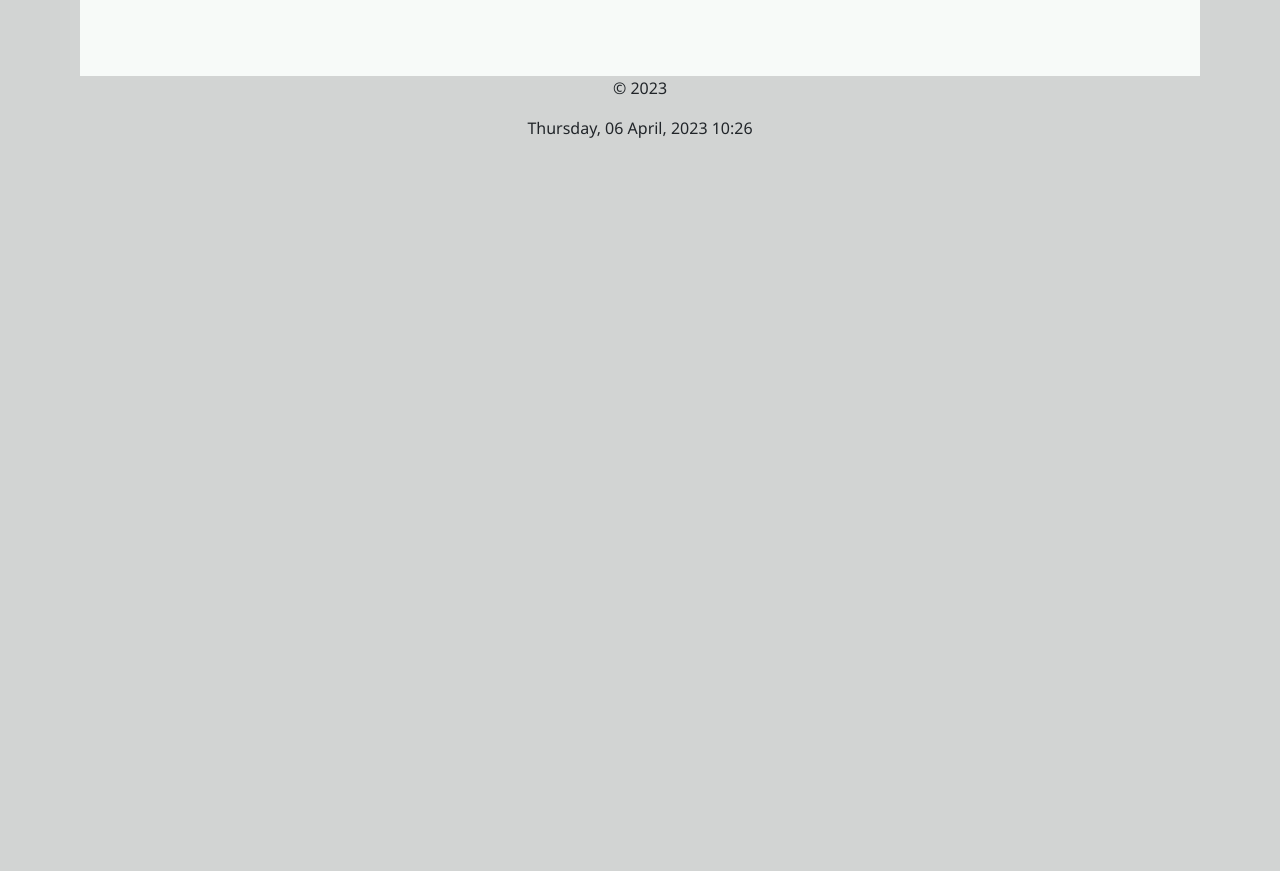
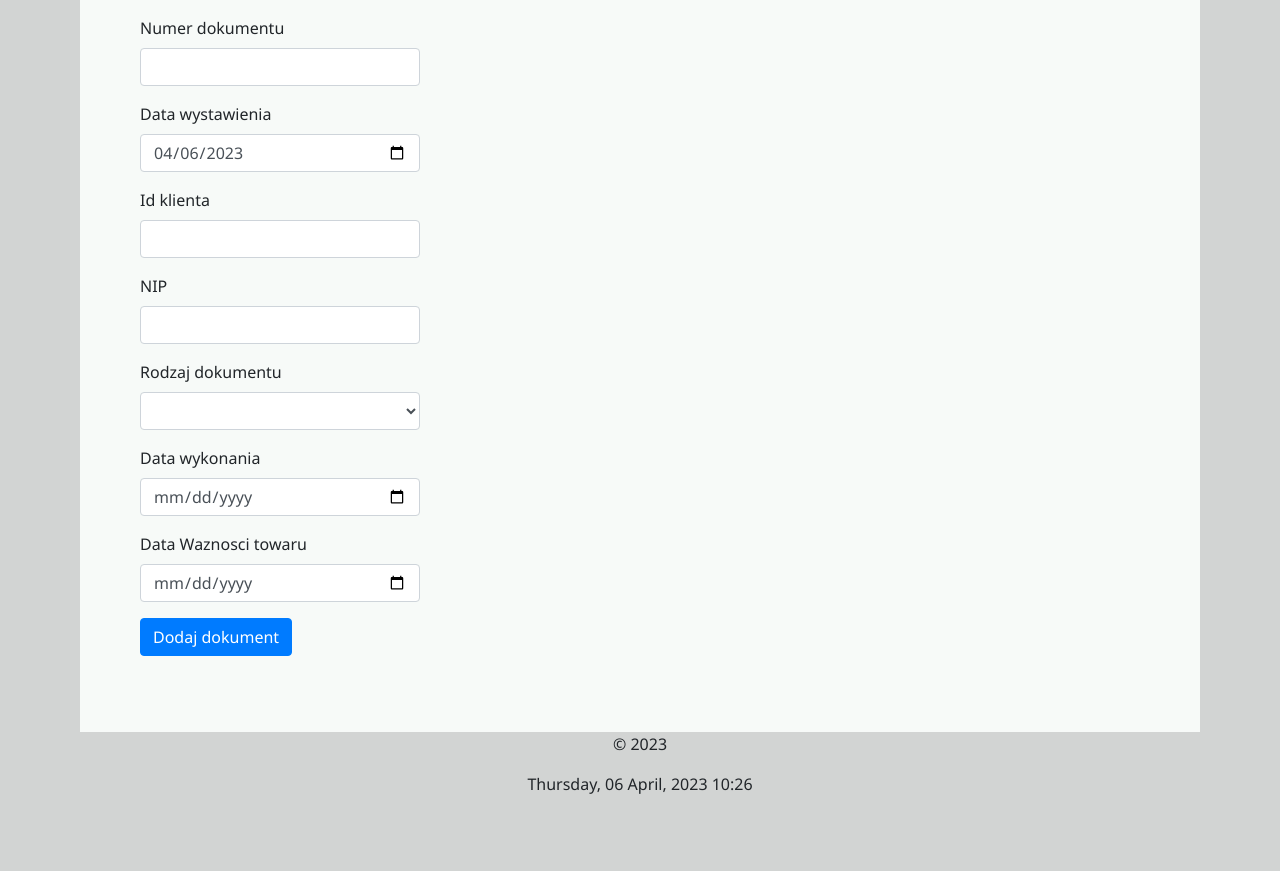
Before and after one commit to Grgor92/Aplikacja-Baz-Danych-Projekt, a Flask app: page /dokumenty in a window 1280 px wide. Shown: the part 520-1391 px from the top of the page. Before the commit the page ends 658 px from the top, so only its background shows below. Run offline with Flask 3, Linux system fonts and the light colour scheme; data that the repository does not hold is empty; parts of the project's set-up code (start-up, migrations or seed data) failed here and were passed over; some libraries are stand-ins or nearby versions.

Commit message:
zmiany w formularzu

```diff
--- a/SimpleData-Projekt/SimpleData/forms.py
+++ b/SimpleData-Projekt/SimpleData/forms.py
@@ -1,9 +1,10 @@
 from flask_wtf import FlaskForm
 from flask_sqlalchemy import SQLAlchemy
 from wtforms_sqlalchemy.fields import QuerySelectField
-from wtforms import StringField, PasswordField, SubmitField, SelectField, IntegerField, DateField #importujemy odpowiednie elemnety aby móc sprawdzić poprawność formularza
+from wtforms import StringField, PasswordField, SubmitField, SelectField, IntegerField, DateField, HiddenField #importujemy odpowiednie elemnety aby móc sprawdzić poprawność formularza
 from wtforms.validators import DataRequired, Length, Email, EqualTo, ValidationError, Optional
-from .tabele import Uzytkownicy, Kontrahenci
+from .tabele import Uzytkownicy, Kontrahenci, Dokumenty
+from datetime import date
 
 class RegistrationForm(FlaskForm):  #tworzymy klasę o odppowiedniej nazwie
     Nazwa = StringField('Nazwa', validators=[DataRequired(), Length(min=6, max=20)])    #tworzymy pola i definjujemy typ zmiennej, oraz dodajemy poprawności jakie ma zawierać pole
@@ -34,6 +35,7 @@ class dok_historyczne(FlaskForm):
     rodzaj = SelectField('Dokument', choices=[('', ''),('WZ', 'WZ'), ('PZ', 'PZ')], validators = [Optional()])
     data_wyk = DateField('Data wykonania', validators = [Optional()])
     nazwa_kon = QuerySelectField('Kontrahent', query_factory=lambda: Kontrahenci.query.all(), get_label='nazwa_firmy', allow_blank=True, validators=[Optional()])
+    form_type = HiddenField(default='dok_historyczne')
     submit = SubmitField('Wyszukaj')
 
 class kontrahenci(FlaskForm):
@@ -76,3 +78,44 @@ class moje_ustawienia(FlaskForm):
     password = PasswordField('Hasło', validators=[DataRequired()])
     password2 = PasswordField('Powtórz hasło', validators=[DataRequired(), EqualTo('password')])
     submit = SubmitField('Zapisz')
+
+#class Dodaj_dok(FlaskForm):
+#    numer_dok = IntegerField('Numer dokumentu', validators = [Optional()])
+#    data_wys = DateField('Data wystawienia', validators = [Optional()])
+#    id_klienta = IntegerField('Id klienta', validators = [Optional()])
+#    nip = IntegerField('NIP', validators = [Optional()])
+#    rodzaj = SelectField('Dokument', choices=[('', ''),('WZ', 'WZ'), ('PZ', 'PZ')], validators = [Optional()])
+#    data_wyk = DateField('Data wykonania', validators = [Optional()])
+#    nazwa_kon = QuerySelectField('Kontrahent', query_factory=lambda: Kontrahenci.query.all(), get_label='nazwa_firmy', allow_blank=True, validators=[Optional()])
+#    submit = SubmitField('Wyszukaj')
+
+class DodajDokumentForm(FlaskForm):
+    numer_dok2 = IntegerField('Numer dokumentu', validators=[DataRequired()])
+    data_wys2 = DateField('Data wystawienia', default=date.today(), validators=[DataRequired()])
+    id_klienta2 = IntegerField('Id klienta', validators=[DataRequired()])
+    nip2 = IntegerField('NIP', validators=[DataRequired()])
+    rodzaj2 = SelectField('Rodzaj dokumentu', choices=[('', ''), ('WZ', 'WZ'), ('PZ', 'PZ')], validators=[DataRequired()])
+    data_wyk2 = DateField('Data wykonania', validators=[Optional()])
+    data_waz2 = DateField('Data Waznosci towaru ', validators=[DataRequired()])
+    kontrahent2 = QuerySelectField('Kontrahent', query_factory=lambda: Kontrahenci.query.all(), get_label='nazwa_firmy', allow_blank=True, validators=[DataRequired()])
+    form_type = HiddenField(default='DodajDokumentForm')
+    submit2 = SubmitField('Dodaj dokument')
+
+    def validate(self, **kwargs):
+        # Perform general form validation
+        if not FlaskForm.validate(self):
+            return False
+
+        # Check if the document number already exists in the database
+        existing_doc = Dokumenty.query.filter_by(numer_dokumentu=self.numer_dok.data).first()
+        if existing_doc:
+            self.numer_dok.errors.append('Numer dokumentu już istnieje.')
+            return False
+
+        # Check if either id_klienta or nip is provided
+        if not self.id_klienta.data and not self.nip.data:
+            self.id_klienta.errors.append('Podaj numer klienta lub NIP.')
+            self.nip.errors.append('Podaj numer klienta lub NIP.')
+            return False
+
+        return True
--- a/SimpleData-Projekt/SimpleData/templates/dokumenty.html
+++ b/SimpleData-Projekt/SimpleData/templates/dokumenty.html
@@ -96,4 +96,60 @@
     </table>
 
 </div>
+<form method="POST" action="">
+    {{ form2.hidden_tag() }}
+    <div class="form-group">
+        {{ form2.numer_dok2.label(class="control-label") }}
+        {{ form2.numer_dok2(class="form-control") }}
+        {% if form.numer_dok.errors %}
+        <span class="text-danger">{{ form2.numer_dok2.errors|join(', ') }}</span>
+        {% endif %}
+    </div>
+    <div class="form-group">
+        {{ form2.data_wys2.label(class="control-label") }}
+        {{ form2.data_wys2(class="form-control") }}
+        {% if form.data_wys.errors %}
+        <span class="text-danger">{{ form2.data_wys2.errors|join(', ') }}</span>
+        {% endif %}
+    </div>
+    <div class="form-group">
+        {{ form2.id_klienta2.label(class="control-label") }}
+        {{ form2.id_klienta2(class="form-control") }}
+        {% if form.id_klienta.errors %}
+        <span class="text-danger">{{ form2.id_klienta2.errors|join(', ') }}</span>
+        {% endif %}
+    </div>
+    <div class="form-group">
+        {{ form2.nip2.label(class="control-label") }}
+        {{ form2.nip2(class="form-control") }}
+        {% if form.nip.errors %}
+        <span class="text-danger">{{ form2.nip2.errors|join(', ') }}</span>
+        {% endif %}
+    </div>
+    <div class="form-group">
+        {{ form2.rodzaj2.label(class="control-label") }}
+        {{ form2.rodzaj2(class="form-control") }}
+        {% if form.rodzaj.errors %}
+        <span class="text-danger">{{ form2.rodzaj2.errors|join(', ') }}</span>
+        {% endif %}
+    </div>
+    <div class="form-group">
+        {{ form2.data_wyk2.label(class="control-label") }}
+        {{ form2.data_wyk2(class="form-control") }}
+        {% if form.data_wyk.errors %}
+        <span class="text-danger">{{ form2.data_wyk2.errors|join(', ') }}</span>
+        {% endif %}
+    </div>
+    <div class="form-group">
+        {{ form2.data_waz2.label(class="control-label") }}
+        {{ form2.data_waz2(class="form-control") }}
+        {% if form.data_wyk.errors %}
+        <span class="text-danger">{{ form2.data_waz2.errors|join(', ') }}</span>
+        {% endif %}
+    </div>
+    <div class="form-group">
+        {{ form2.submit2(class="btn btn-primary") }}
+    </div>
+</form>
+
 {%endblock%}
--- a/SimpleData-Projekt/SimpleData/views.py
+++ b/SimpleData-Projekt/SimpleData/views.py
@@ -3,7 +3,7 @@ from asyncio.windows_events import NULL
 from flask import render_template, jsonify, redirect, url_for, flash, session, request, Flask
 from SimpleData import app
 from datetime import datetime
-from .forms import RegistrationForm, LoginForm, przeszukiwanie_d, dok_historyczne, kontrahenci, uzytkownicy, magazyn_towar, Users_zmiana, moje_ustawienia  # import z innego pliku w tym samym miejscu musi zawierać . przed nazwą
+from .forms import RegistrationForm, LoginForm, przeszukiwanie_d, dok_historyczne, kontrahenci, uzytkownicy, magazyn_towar, Users_zmiana, moje_ustawienia, DodajDokumentForm  # import z innego pliku w tym samym miejscu musi zawierać . przed nazwą
 from SimpleData import db
 from .tabele import Uzytkownicy, Kontrahenci, Dokumenty
 from sqlalchemy import inspect, text
@@ -35,6 +35,14 @@ def home():
         title = "SimpleData",    #taka zmienna którą możemy wyświetlić na stronie
         user=user
     )
+
+def validate_on_submit(form):
+    if request.method == 'POST':
+        if form.form_type.data == 'dok_historyczne':
+            return form.validate_on_submit()
+        elif form.form_type.data == 'DodajDokumentForm':
+            return form.validate_on_submit(**request.form)
+    return False
 
 @app.route("/logout")
 @login_required
@@ -99,31 +107,48 @@ def dokumenty_hist():
 #@login_required
 def dokumenty():
     form = dok_historyczne()
+    form2 = DodajDokumentForm()
     result = Kontrahenci.query.all()
-    if form.validate_on_submit():
-        query = 'SELECT Dokumenty.*, Kontrahenci.nazwa_firmy FROM Dokumenty JOIN Kontrahenci ON Dokumenty.NIP_kontrahenta = Kontrahenci.NIP '
-        params = {}
-        if form.numer_dok.data:
-            query += 'AND Dokumenty.numer_dokumentu = :numer_dokumentu '
-            params['numer_dokumentu'] = form.numer_dok.data
-        if form.data_wys.data:
-            query += 'AND Dokumenty.data_wystawienia = :data_wystawienia '
-            params['data_wystawienia'] = form.data_wys.data
-        if form.id_klienta.data:
-            query += 'AND Dokumenty.id_uzytkownika = :id_uzytkownika '
-            params['id_uzytkownika'] = form.id_klienta.data
-        if form.nip.data:
-            query += 'AND Dokumenty.NIP_kontrahenta = :nip '
-            params['nip'] = form.nip.data
-            flash('Poszło nip')
-        if form.rodzaj.data:
-            query += 'AND Dokumenty.typ_dokumentu = :typ_dokumentu '
-            params['typ_dokumentu'] = form.rodzaj.data
-        if form.data_wyk.data:
-            query += 'AND Dokumenty.data_wykonania = :data_wykonania '
-            params['data_wykonania'] = form.data_wyk.data
-        query = text(query)
-        result = db.session.execute(query, params)
+    if validate_on_submit(form):
+        flash ('Naciśnieto form')
+    if validate_on_submit(form2):
+        flash ('Naciśnieto form2')
+        # Dodajemy przekierowanie, aby wyświetlić tylko form2, a nie form
+        return redirect(url_for('dokumenty'))
+
+    return render_template(
+        "dokumenty.html",
+        title = "SimpleData",
+        #user = current_user.imie,
+        form=form,
+        values = result,
+        form2 = form2
+    )
+    #if form.validate_on_submit():
+    #    query = 'SELECT Dokumenty.*, Kontrahenci.nazwa_firmy FROM Dokumenty JOIN Kontrahenci ON Dokumenty.NIP_kontrahenta = Kontrahenci.NIP '
+    #    params = {}
+    #    if form.numer_dok.data:
+    #        query += 'AND Dokumenty.numer_dokumentu = :numer_dokumentu '
+    #        params['numer_dokumentu'] = form.numer_dok.data
+    #    if form.data_wys.data:
+    #        query += 'AND Dokumenty.data_wystawienia = :data_wystawienia '
+    #        params['data_wystawienia'] = form.data_wys.data
+    #    if form.id_klienta.data:
+    #        query += 'AND Dokumenty.id_uzytkownika = :id_uzytkownika '
+    #        params['id_uzytkownika'] = form.id_klienta.data
+    #    if form.nip.data:
+    #        query += 'AND Dokumenty.NIP_kontrahenta = :nip '
+    #        params['nip'] = form.nip.data
+    #        flash('Poszło nip')
+    #    if form.rodzaj.data:
+    #        query += 'AND Dokumenty.typ_dokumentu = :typ_dokumentu '
+    #        params['typ_dokumentu'] = form.rodzaj.data
+    #    if form.data_wyk.data:
+    #        query += 'AND Dokumenty.data_wykonania = :data_wykonania '
+    #        params['data_wykonania'] = form.data_wyk.data
+    #    query = text(query)
+    #    result = db.session.execute(query, params)
+
 
         #query2 = text("INSERT INTO Dokumenty (numer_dokumentu, data_wystawienia, id_uzytkownika, NIP_kontrahenta, typ_dokumentu, data_wykonania, data_waznosci_towaru) VALUES ('12345', '2022-05-11', 1, 1234567890, 'PZ', '2022-05-11', '2022-06-11');")
         #db.session.execute(query2)
@@ -139,13 +164,7 @@ def dokumenty():
     #    values = db.session.execute(query, {'nip': 1234567890})
     #    flash(f'Zaktualizowano aktualnie zalogowanego użytkownika. Proszę zalogować się ponownie', 'success')
 
-    return render_template(
-        "dokumenty.html",
-        title = "SimpleData",
-        #user = current_user.imie,
-        form=form,
-        values = result
-    )
+
 
 @app.route('/kontrahenci', methods=['GET', 'POST'])
 @login_required
@@ -155,7 +174,8 @@ def kontrahenci_t():
         "kontrahenci.html",
         title = "SimpleData",
         user = current_user.imie,
-        form=form
+        form=form,
+
     )
 
 @app.route('/uzytkownicy', methods=['GET', 'POST'])
```
